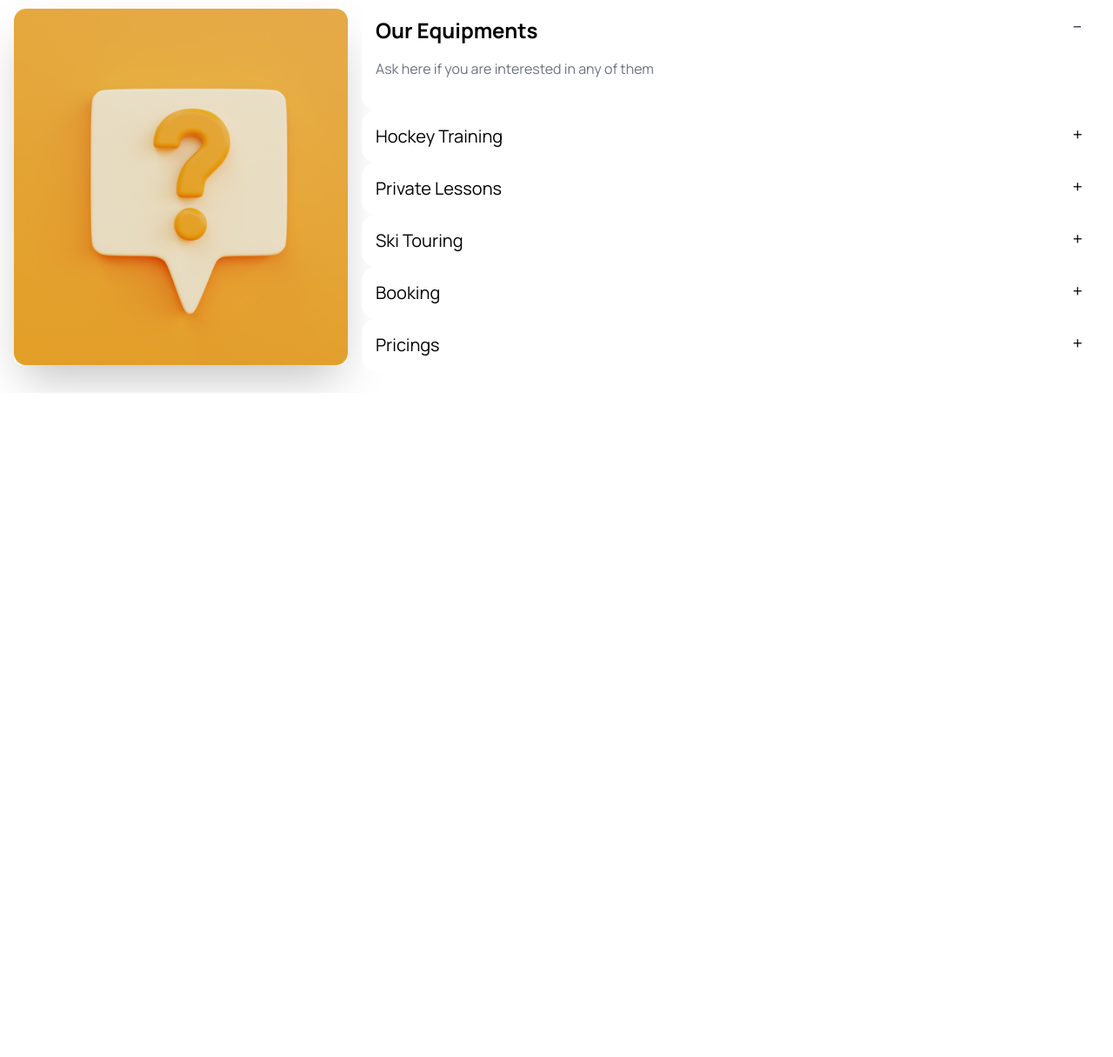
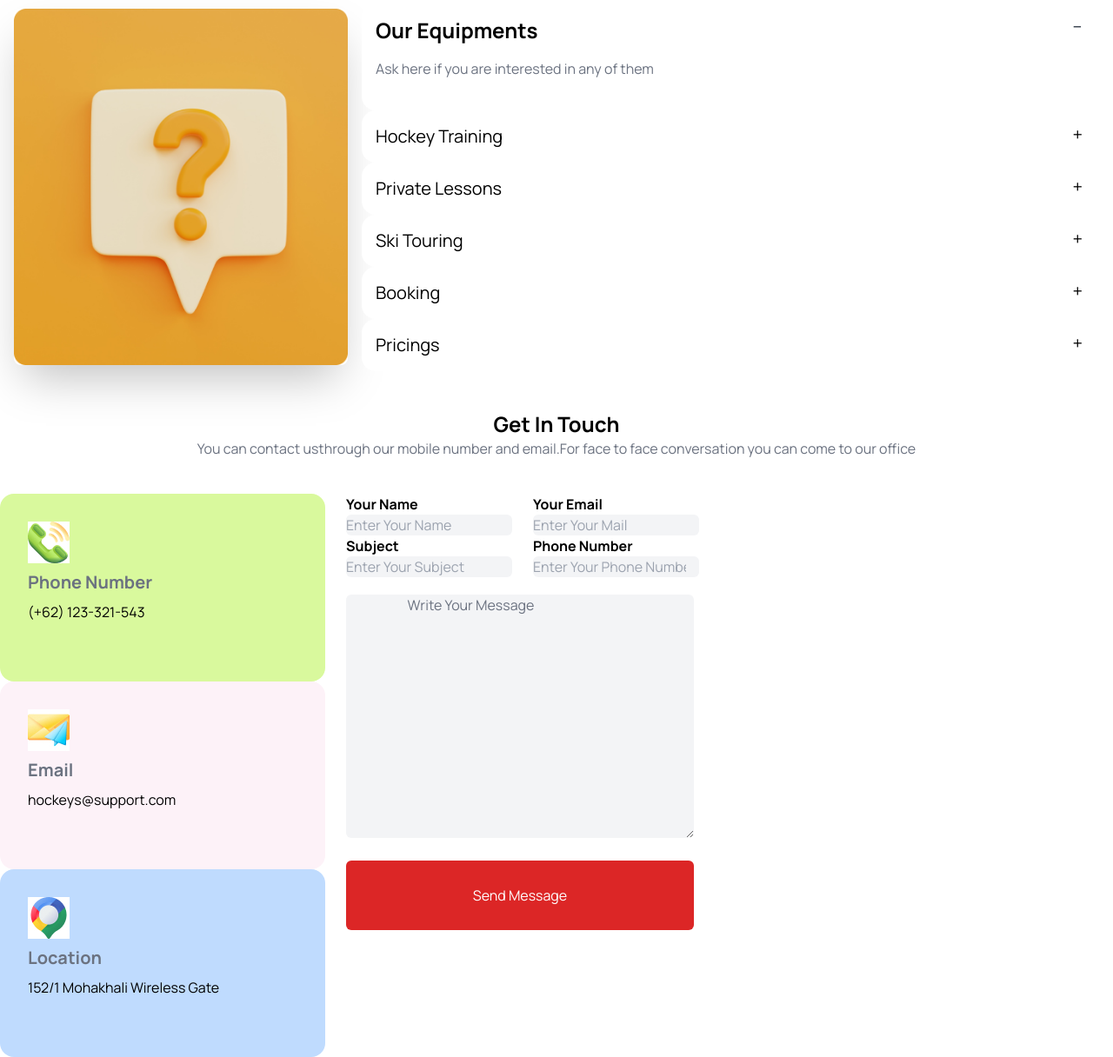
Before and after one commit to TahsinHafsa/assignment3-repo, a plain HTML site: page index.html in a window 1280 px wide. Shown: the part 1646-2862 px from the top of the page at 87% size. Before the commit the page ends 2098 px from the top, so only its background shows below. Drawn offline with nearby package versions, Linux system fonts and the light colour scheme.

Commit message:
fifth commit

```diff
--- a/index.html
+++ b/index.html
@@ -298,7 +298,89 @@
 
 
             </section>
+            <!-- get in touch -->
+            <section class="font-manrope bg-white">
 
+                <div class="text-center py-5">
+                  <h2 class="text-2xl text-black font-semibold">Get In Touch </h2>
+
+              <p class="text-gray-500 pb-5">You can contact usthrough our mobile number and email.For face to face conversation you can come to our office </p>
+              </div>
+
+              <div class="flex gap-6">
+                <!-- cards -->
+                <div>
+                  <div class="card w-[374px] h-[216px] bg-lime-200 text-primary-content">
+                    <div class="card-body">
+                      <img class="w-[48px] h-[48px]" src="Images/3d-accept 1.jpg" alt="">
+                      <h2 class="text-xl text-gray-500 font-semibold">Phone Number</h2>
+                      <p class="text-black ">(+62) 123-321-543 </p>
+                      <div class="card-actions justify-end">
+
+                      </div>
+                    </div>
+                  </div>
+                  <div class="card w-[374px] h-[216px] bg-pink-50 text-primary-content">
+                    <div class="card-body">
+                      <img class="w-[48px] h-[48px]" src="Images/direct 1.jpg" alt="">
+                      <h2 class="text-xl text-gray-500 font-semibold">Email</h2>
+                      <p class="text-black "> hockeys@support.com</p>
+
+                      <div class="card-actions justify-end">
+
+                      </div>
+                    </div>
+                  </div>
+                  <div class="card w-[374px] h-[216px] bg-blue-200 text-primary-content">
+                    <div class="card-body">
+                      <img class="w-[48px] h-[48px]" src="Images/google-maps 1.jpg" alt="">
+                      <h2 class="text-xl text-gray-500 font-semibold">Location</h2>
+                      <p class="text-black ">152/1 Mohakhali Wireless Gate </p>
+
+                      <div class="card-actions justify-end">
+
+                      </div>
+                    </div>
+                  </div>
+                  </div>
+                <!-- form -->
+                <div>
+                  <form>
+                    <div class="flex gap-6">
+                      <div>
+                        <h3 class="text-black font-semibold">Your Name</h3>
+                        <input class="bg-gray-100 rounded-md " id="name" type="text " placeholder="Enter Your Name">
+                      </div>
+                      <div>
+                        <h3 class="text-black font-semibold">Your Email</h3>
+                        <input class="bg-gray-100 rounded-md " id="name" type="email " placeholder="Enter Your Mail">
+                      </div>
+                    </div>
+                    <div class="flex gap-6">
+                      <div>
+                        <h3 class="text-black font-semibold">Subject</h3>
+                        <input class="bg-gray-100 rounded-md " id="name" type="text " placeholder="Enter Your Subject">
+                      </div>
+                      <div>
+                        <h3 class="text-black font-semibold">Phone Number</h3>
+                        <input class="bg-gray-100 rounded-md " id="name" type="number" placeholder="Enter Your Phone Number">
+                      </div>
+                    </div>
+                    <div class="py-5">
+                      <textarea class="bg-gray-100 w-[400px] h-[280px] text-gray-500 rounded-md" name="" id="" cols="" rows="5">
+                      Write Your Message
+                      </textarea>
+                      </div>
+                      <button class="text-white bg-red-600 w-[400px] h-[80px] rounded-md">Send Message</button>
+
+                  </form>
+                </div>
+
+
+
+
+              </div>
+            </section>
 
     </main>
     <footer>
```
Also changed, not shown: Images/3d-accept 1.jpg (added), Images/direct 1.jpg (added), Images/google-maps 1.jpg (added).
